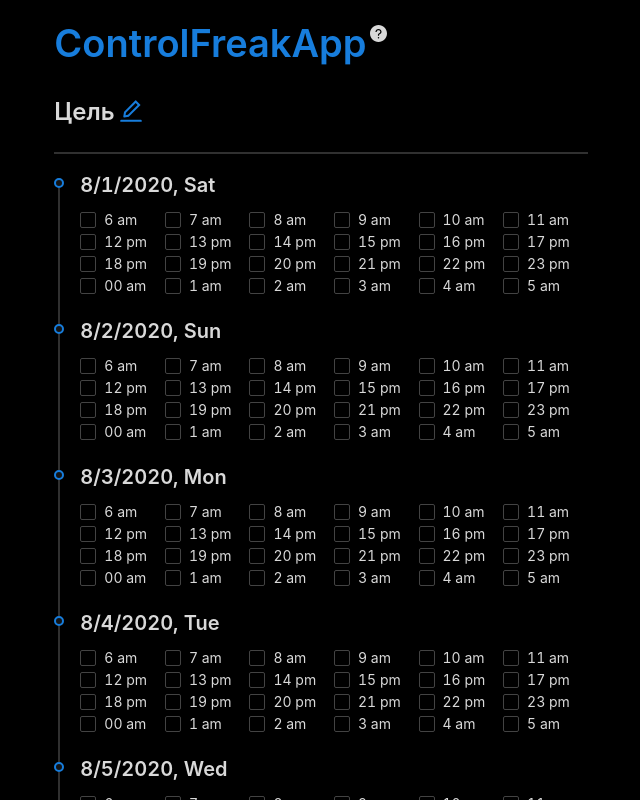
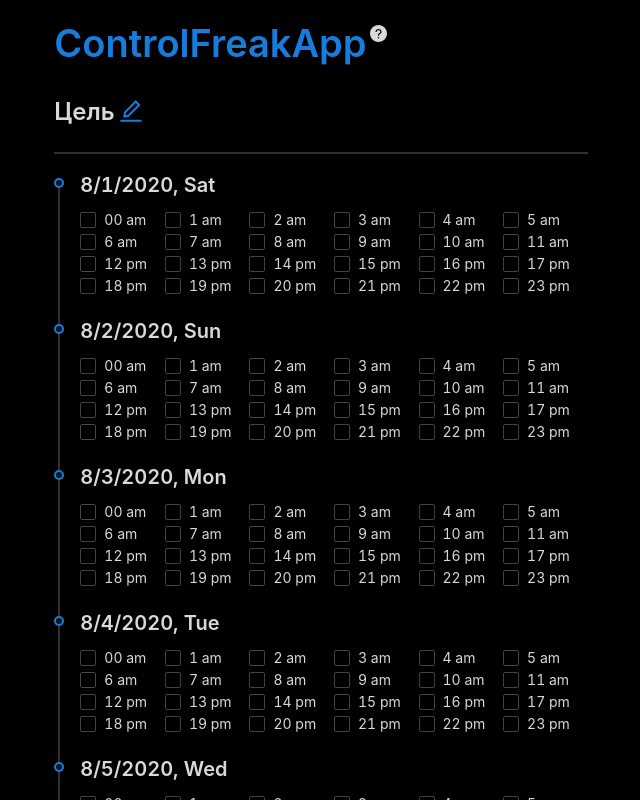
Before and after one commit to tsvetta/controlfreakapp, a React (Vite) app: page / in a window 1280 px wide. Shown: the top 800 px of the page, without its empty margins (319-959 px from the left). Built offline with nearby package versions, Linux system fonts and the light colour scheme.

Commit message:
Move night hours to the beginning

```diff
--- a/src/index.tsx
+++ b/src/index.tsx
@@ -49,10 +49,10 @@
   );
   const timetable = React.useMemo(
     () => [
+      ['00 am', '1 am', '2 am', '3 am', '4 am', '5 am'],
       ['6 am', '7 am', '8 am', '9 am', '10 am', '11 am'],
       ['12 pm', '13 pm', '14 pm', '15 pm', '16 pm', '17 pm'],
       ['18 pm', '19 pm', '20 pm', '21 pm', '22 pm', '23 pm'],
-      ['00 am', '1 am', '2 am', '3 am', '4 am', '5 am'],
     ],
     [],
   );
```
